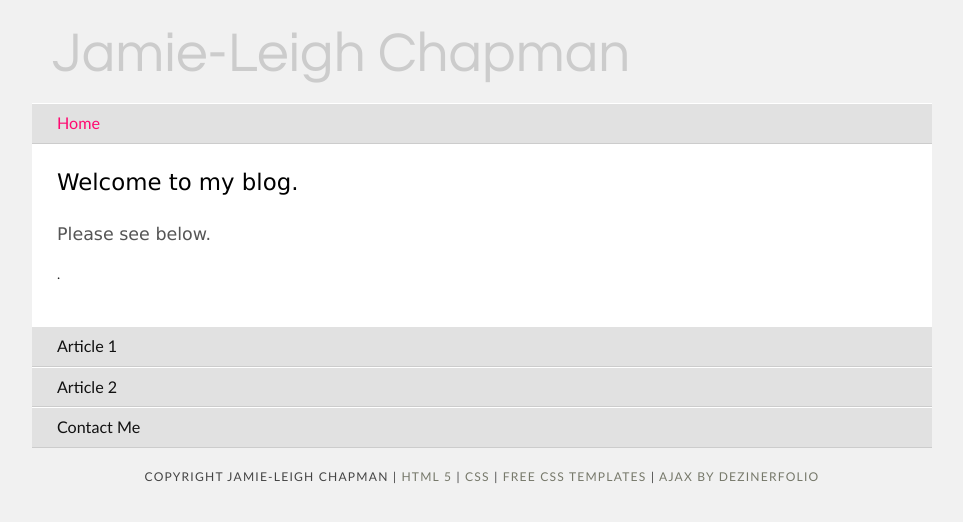
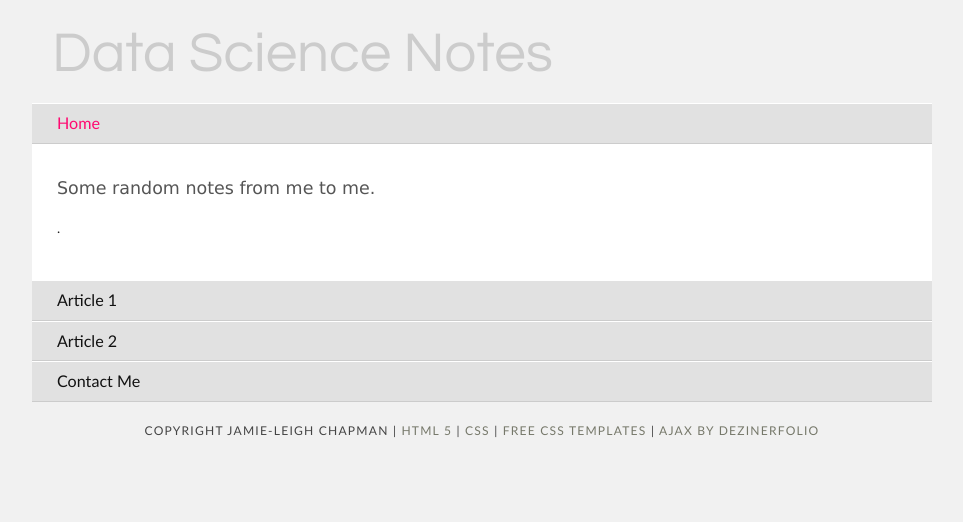
Before and after one commit to jamieleigh/jamieleigh.github.io, a plain HTML site: page index.html in a window 1280 px wide. Shown: the whole page, without its empty margins (158-1121 px from the left). Drawn offline with Linux system fonts and the light colour scheme.

Commit message:
Title update

```diff
--- a/index.html
+++ b/index.html
@@ -3,19 +3,18 @@
 
 <head>
   <meta http-equiv="Content-Type" content="text/html; charset=utf-8" />
-  <title>Jamie-Leigh Chapman</title>
+  <title>Data Science Notes </title>
   <link rel="stylesheet" href="style/style.css" type="text/css" media="screen" />
   <script type="text/javascript" src="style/accordian.pack.js"></script>
 </head>
 
 <body onload="new Accordian('basic-accordian',5,'header_highlight');">
-  <div id="logo"><h1>Jamie-Leigh Chapman</h1></div>
+  <div id="logo"><h1>Data Science Notes</h1></div>
   <div id="basic-accordian" >
-    <div id="test-header" class="accordion_headings header_highlight">Home</a></div>
+    <div id="test-header" class="accordion_headings header_highlight">Home</div>
     <div id="test-content">
       <div class="accordion_child">
-        <h1>Welcome to my blog.</h1>
-        <h2>Please see below.</h2>
+        <h2>Some random notes from me to me.</h2>
 		<p>.</p>
       </div>
     </div>
```
